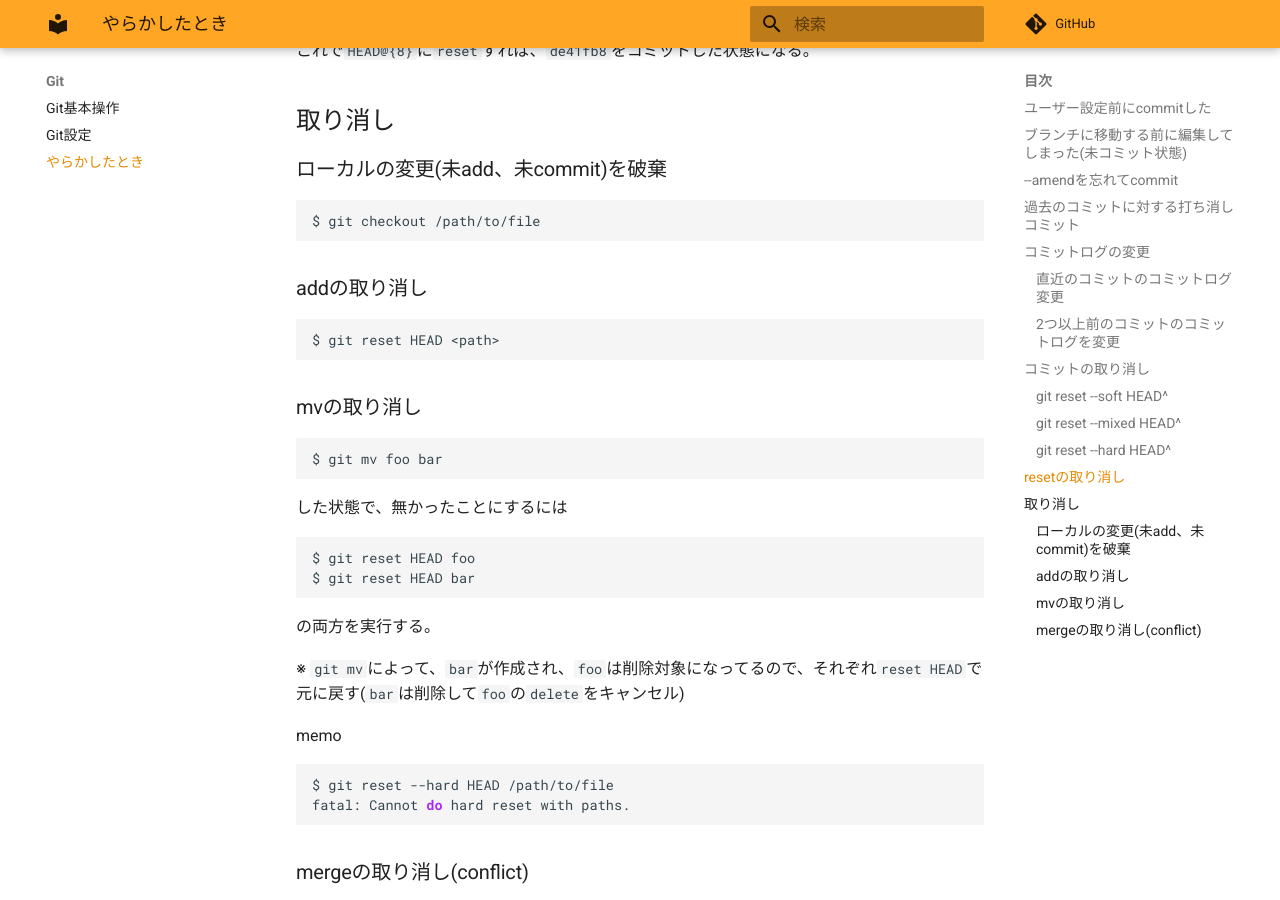
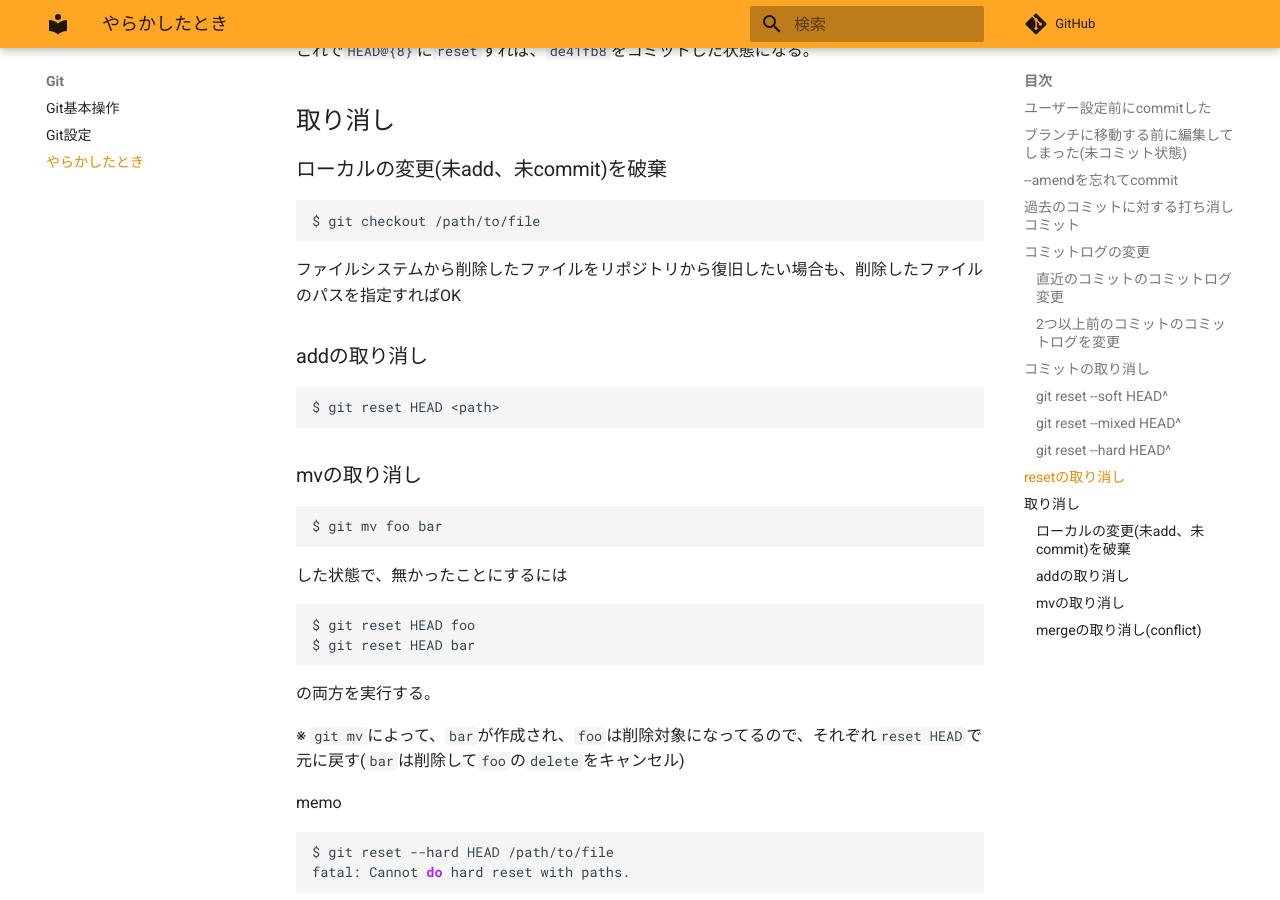
Before and after one commit to zaki-lknr/docs, an MkDocs documentation site: the page built from docs/Git/trouble.md, in a window 1280 px wide and 900 px high, scrolled down 2861 px. Built offline with MkDocs 1.6.1 and Material for MkDocs 9.7.7, drawn with Linux system fonts in a browser that asks for light colours; comment, search, counter and statistics services are not loaded.

Commit message:
add: git: 削除ファイルの復旧について追記(git checkout)

````diff
--- a/docs/Git/trouble.md
+++ b/docs/Git/trouble.md
@@ -130,6 +130,8 @@ de41fb8 (HEAD -> linux) HEAD@{8}: ....
 $ git checkout /path/to/file
 ```
 
+ファイルシステムから削除したファイルをリポジトリから復旧したい場合も、削除したファイルのパスを指定すればOK
+
 ### addの取り消し
 
 ```
````
